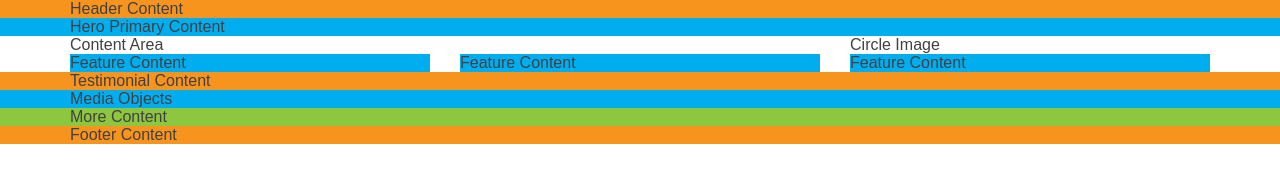
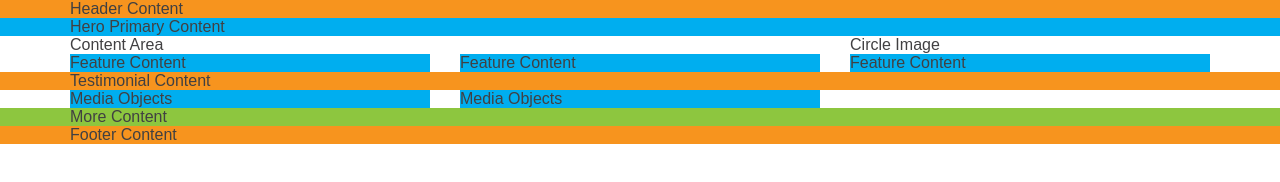
Before and after one commit to lekegitrepo/edx-advance-css-module-1, a plain HTML site: page index.html in a window 1280 px wide. Drawn offline with Linux system fonts and the light colour scheme.

Commit message:
add contents in media object

```diff
--- a/index.html
+++ b/index.html
@@ -56,9 +56,20 @@
           Testimonial Content
         </div>
       </section>
-  		<section class="background-secondary">
+  		<section>
         <div class="container">
-          Media Objects
+          <div class="row">
+              <div class="col-1-3 remove-gutter-xs">
+                  <div class="background-secondary">
+                      Media Objects
+                  </div>
+              </div>
+              <div class="col-1-3 remove-gutter-xs">
+                  <div class="background-secondary">
+                      Media Objects
+                  </div>
+              </div>
+          </div>
         </div>
       </section>
   		<section class="background-tertiary">
```
